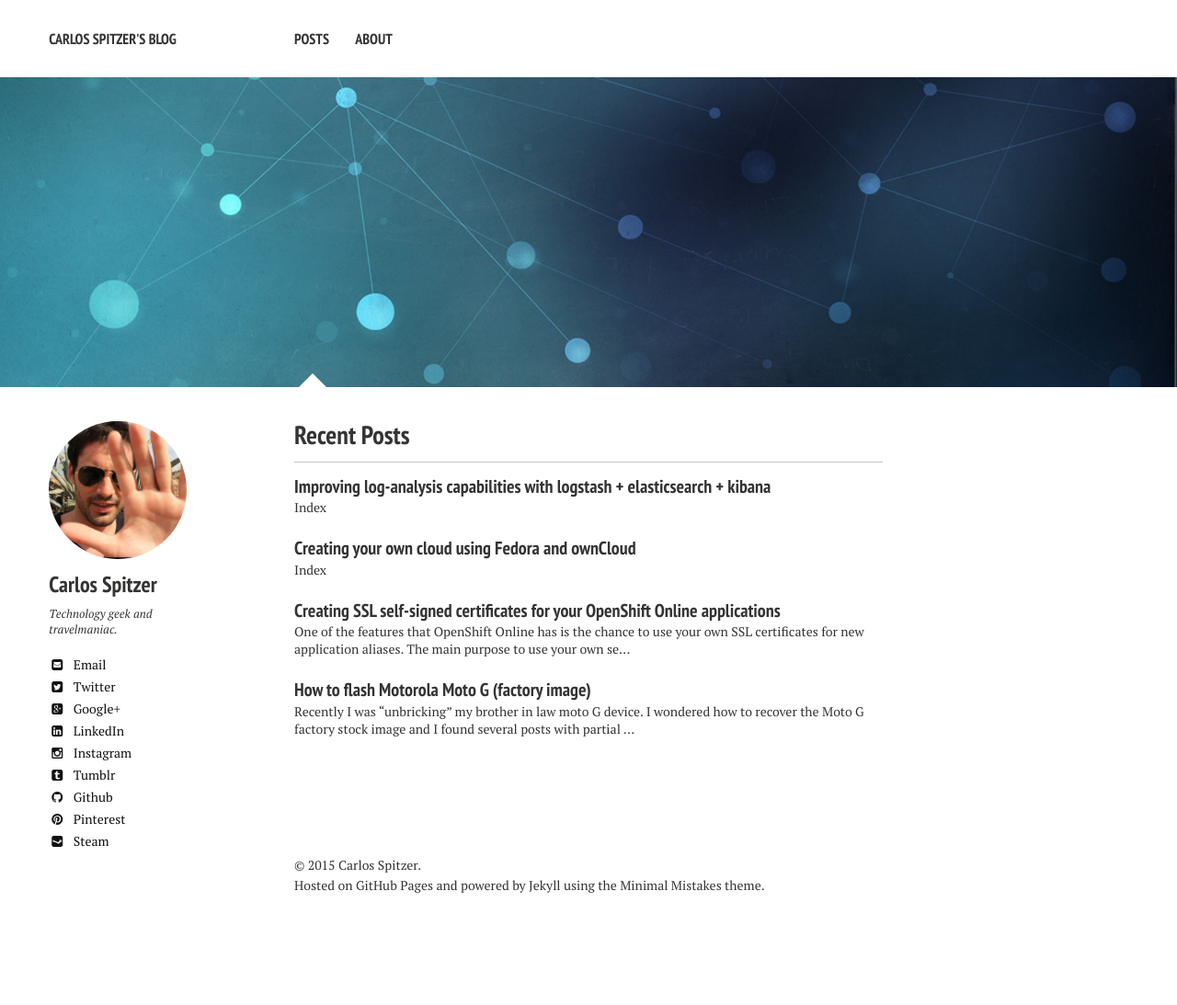
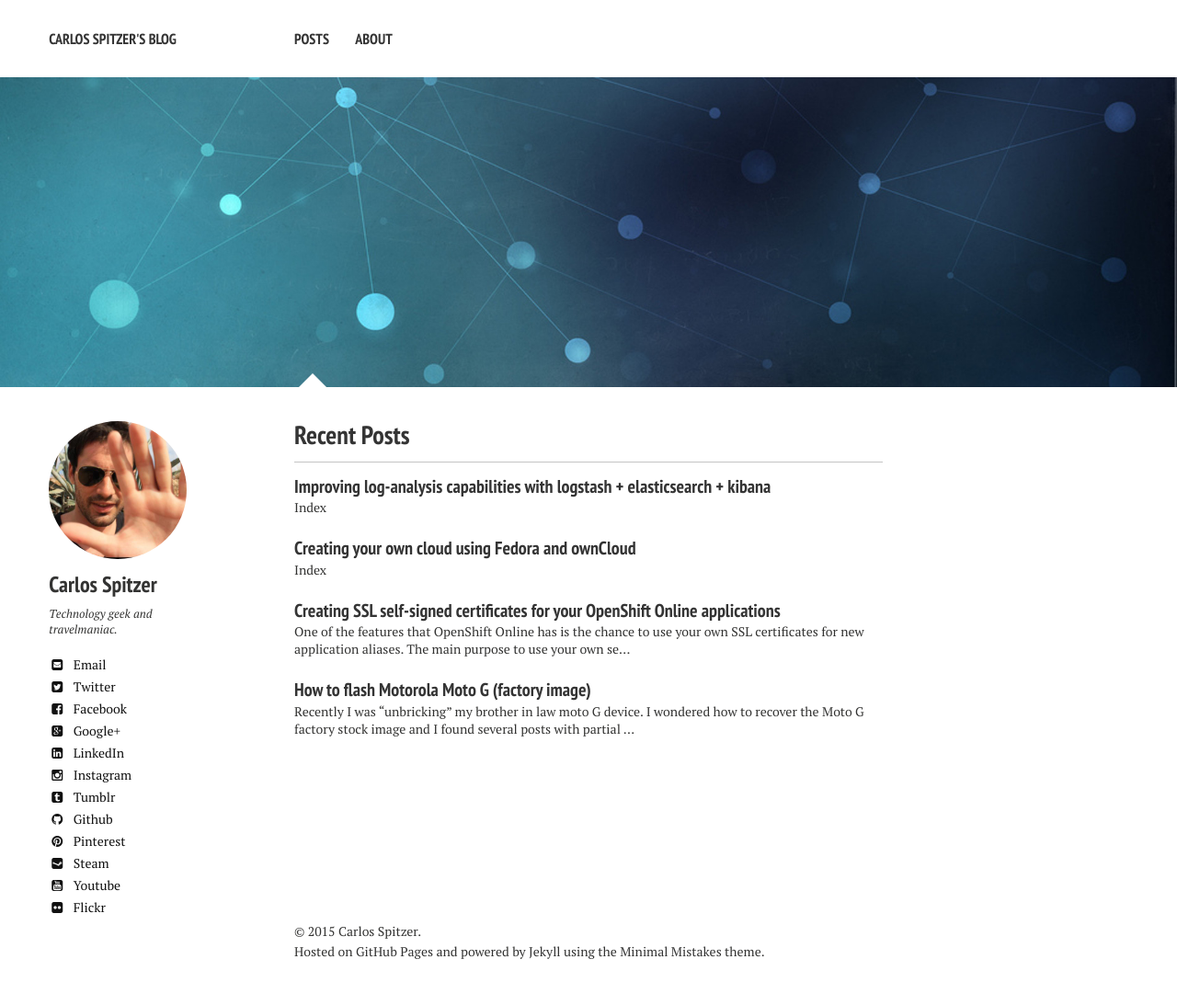
Before and after one commit to lestrade84/lestrade84.github.io, a Jekyll site: the page built from index.md, in a window 1280 px wide. Shown: the whole page at 92% size. Built offline with Jekyll 4.4.1, drawn with Linux system fonts in a browser that asks for light colours; nearby versions of some CDN libraries; before the commit the page ends 1021 px from its top, so only the background shows below that; some of the changed lines change nothing that is shown.

Commit message:
Adding newest social accounts

```diff
--- a/_config.yml
+++ b/_config.yml
@@ -32,7 +32,7 @@ owner:
   email: "me@carlos-spitzer.com"
   disqus-shortname: lestrade84
   twitter: lestrade84
-  facebook: #username
+  facebook: lestrade84
   google:
     plus: CarlosSpitzerLopez
     analytics: UA-60513855-1
@@ -51,10 +51,10 @@ owner:
   foursquare: #username
   steam: lestrade84
   dribbble: #username
-  youtube: #username
+  youtube: CarlosSpitzerLopez
   soundcloud: #username
   weibo: #username
-  flickr: #username
+  flickr: lestrade84
 
 include: [".htaccess"]
 exclude: ["lib", "config.rb", "Capfile", "config", "log", "Rakefile", "Rakefile.rb", "tmp", "less", "*.sublime-project", "*.sublime-workspace", "test", "spec", "Gruntfile.js", "package.json", "node_modules", "Gemfile", "Gemfile.lock", "LICENSE", "README.md"]
```
